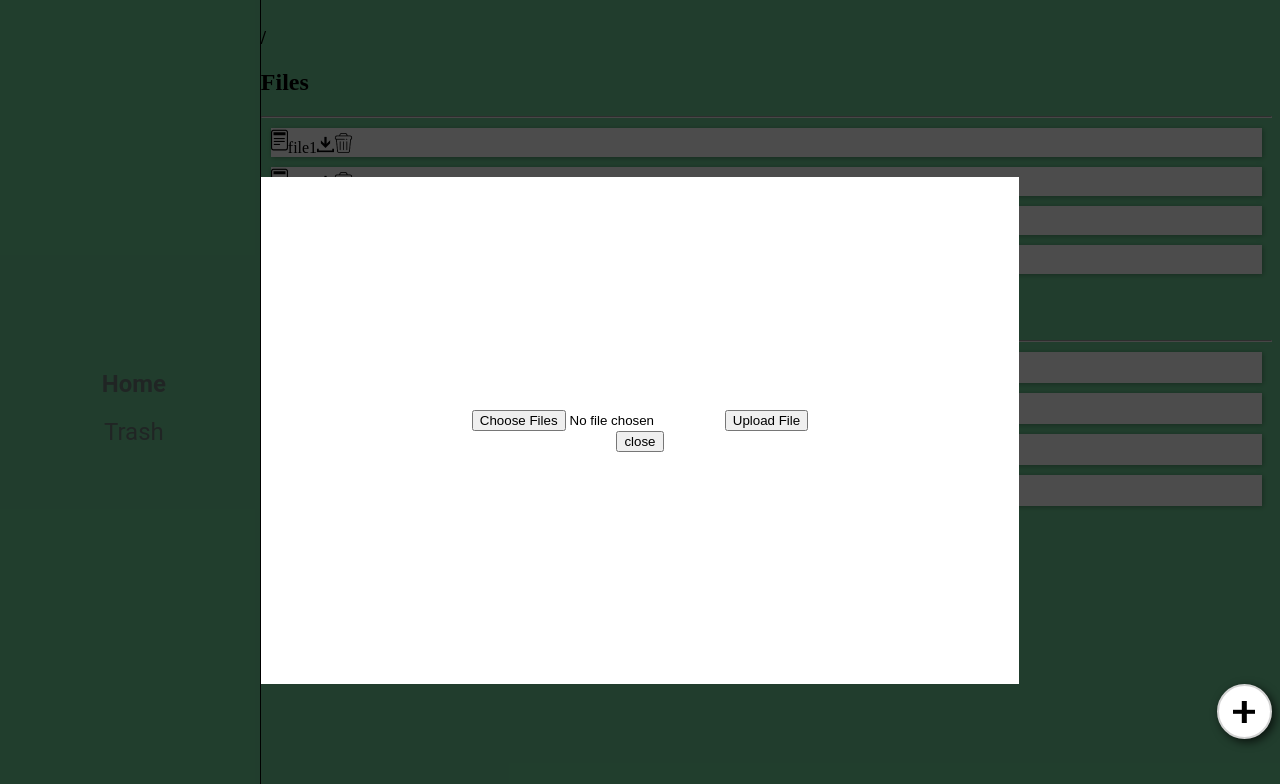
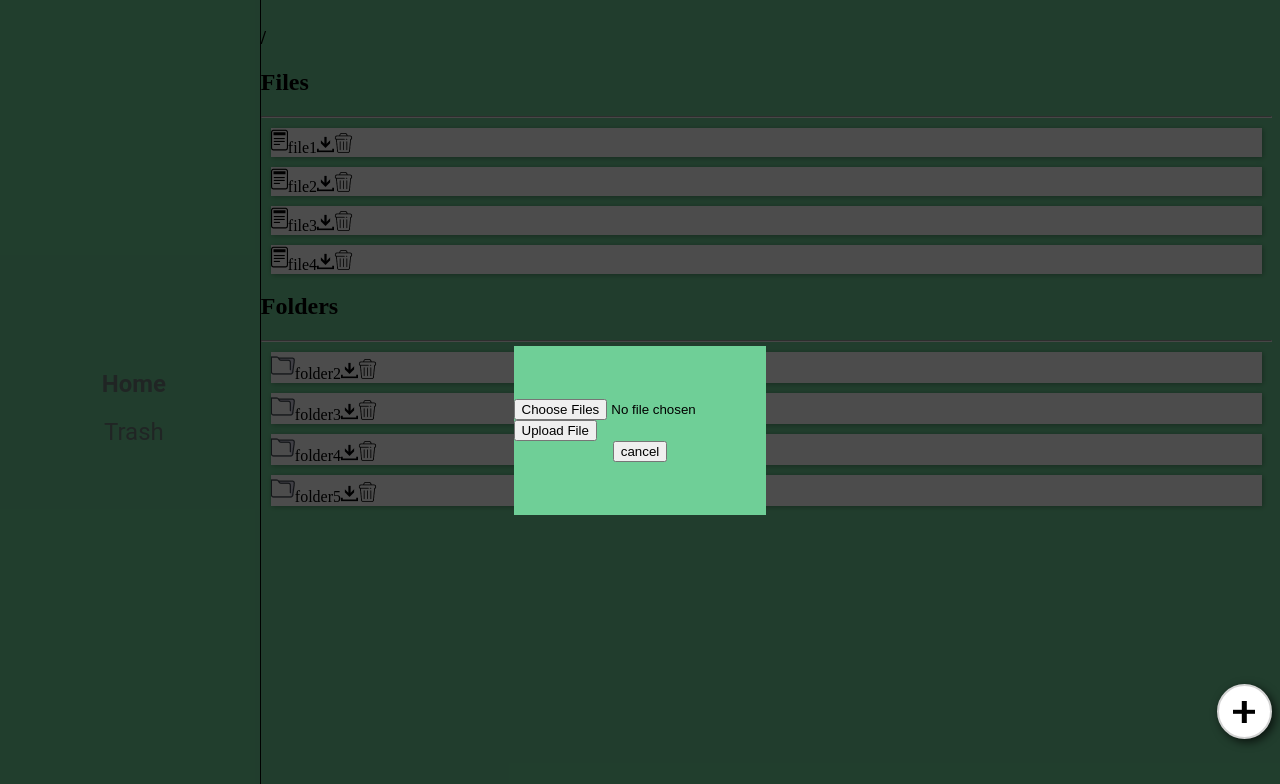
Before and after one commit to salvatoreallegra/MatchaLeaf, a React (Create React App) app in the folder client/: page /home in a window 1280 px wide. Both pictures are taken after a click on the button 1244 px from the left and 711 px from the top of the page. Shown: the top 784 px of the page. Built offline with nearby package versions, Linux system fonts and the light colour scheme.

Commit message:
changed modal size and button

```diff
--- a/client/src/Components/Modal/index.js
+++ b/client/src/Components/Modal/index.js
@@ -14,7 +14,7 @@ const Modal = ({ hideModal }) => {
         <input type='file' name='files[]' multiple />
         <input type='submit' value='Upload File' name='submit' />
       </form>
-      <button onClick={hideModal}>close</button>
+      <button onClick={hideModal}>cancel</button>
     </div>
   )
 }
--- a/client/src/Containers/Home/index.js
+++ b/client/src/Containers/Home/index.js
@@ -51,11 +51,11 @@ class Home extends React.Component {
         <div
           style={{
             display: this.state.show ? 'flex' : 'none',
-            gridRowStart: '2',
-            gridRowEnd: '5',
-            gridColumnStart: '2',
-            gridColumnEnd: '5',
-            background: 'white',
+            gridRowStart: '3',
+            gridRowEnd: '4',
+            gridColumnStart: '3',
+            gridColumnEnd: '4',
+            background: '#6FCF97',
             justifyContent: 'center',
             alignItems: 'center',
             flexDirection: 'column'
```
